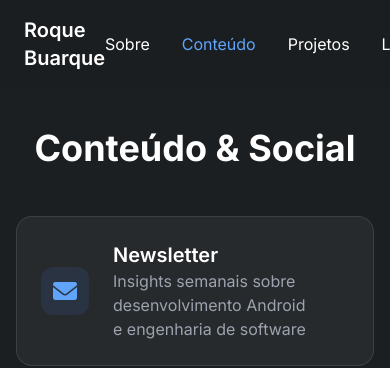
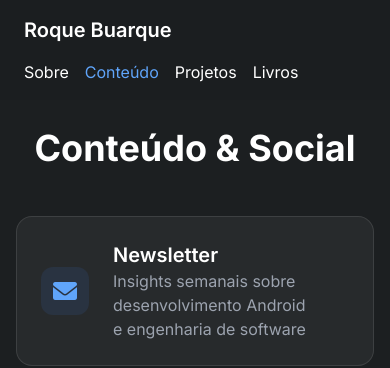
Before and after one commit to dev-vailonge/portfolio, a plain HTML site: page content.html in a window 390 px wide. Shown: the top 368 px of the page. Drawn offline with nearby package versions, Linux system fonts and the light colour scheme.

Commit message:
Update content.html

```diff
--- a/content.html
+++ b/content.html
@@ -27,28 +27,27 @@
   <body class="bg-dark text-white min-h-screen">
     <!-- Navigation -->
     <nav class="fixed w-full top-0 z-50 bg-dark/95 backdrop-blur-sm">
+      <div class="container mx-auto px-6 py-4">
         <div
-        class="container mx-auto px-6 py-4 flex justify-between items-center"
+          class="flex flex-col sm:flex-row sm:items-center sm:justify-between gap-4"
         >
-        <a
-          href="index.html"
-          class="text-xl font-semibold flex items-center gap-2"
-        >
-          Roque Buarque
-        </a>
-        <div class="flex gap-8">
+          <a href="index.html" class="text-xl font-semibold">Roque Buarque</a>
+          <div class="flex flex-wrap gap-4 sm:gap-8">
             <a href="about.html" class="hover:text-gray-300 transition-colors"
               >Sobre</a
             >
             <a href="content.html" class="text-blue-400 transition-colors"
               >Conteúdo</a
             >
-          <a href="projects.html" class="hover:text-gray-300 transition-colors"
+            <a
+              href="projects.html"
+              class="hover:text-gray-300 transition-colors"
               >Projetos</a
             >
             <a href="books.html" class="hover:text-gray-300 transition-colors"
               >Livros</a
             >
+          </div>
         </div>
       </div>
     </nav>
```
Lines whose indentation alone changed are shown as unchanged.
